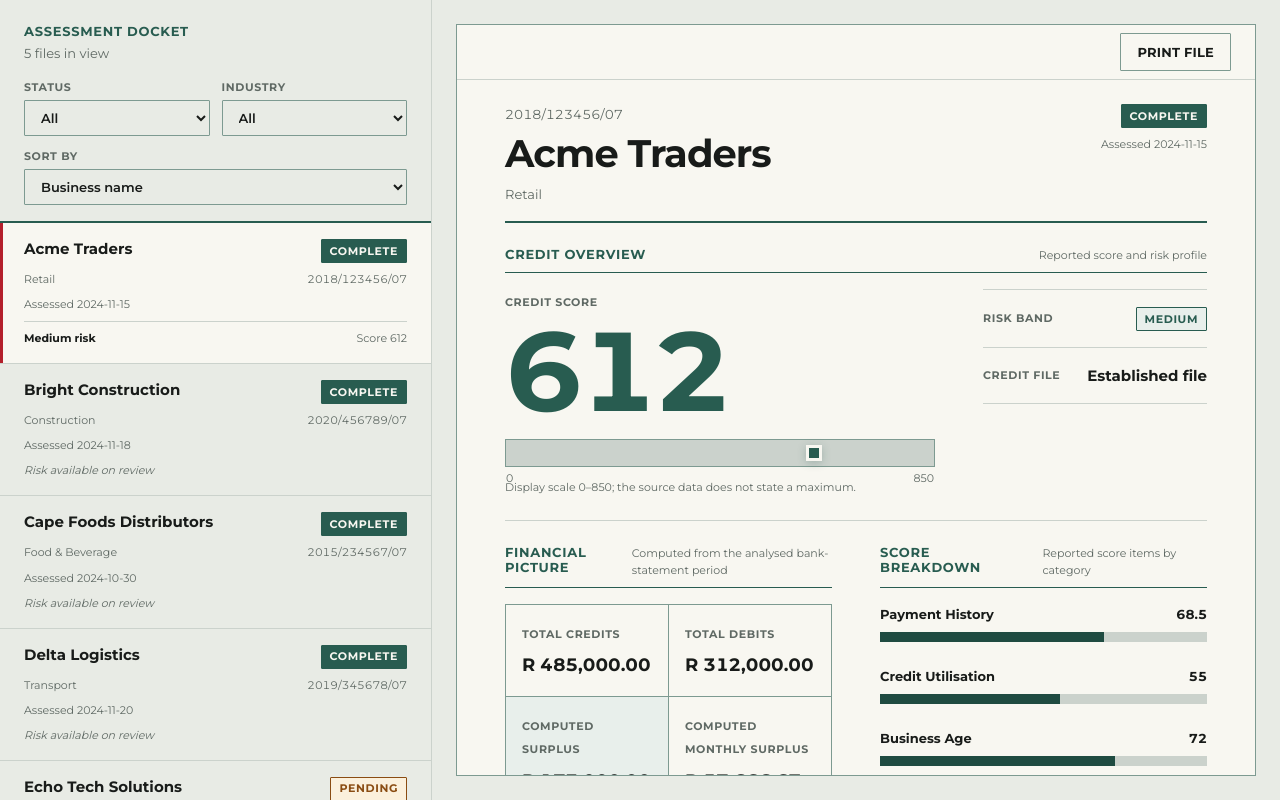
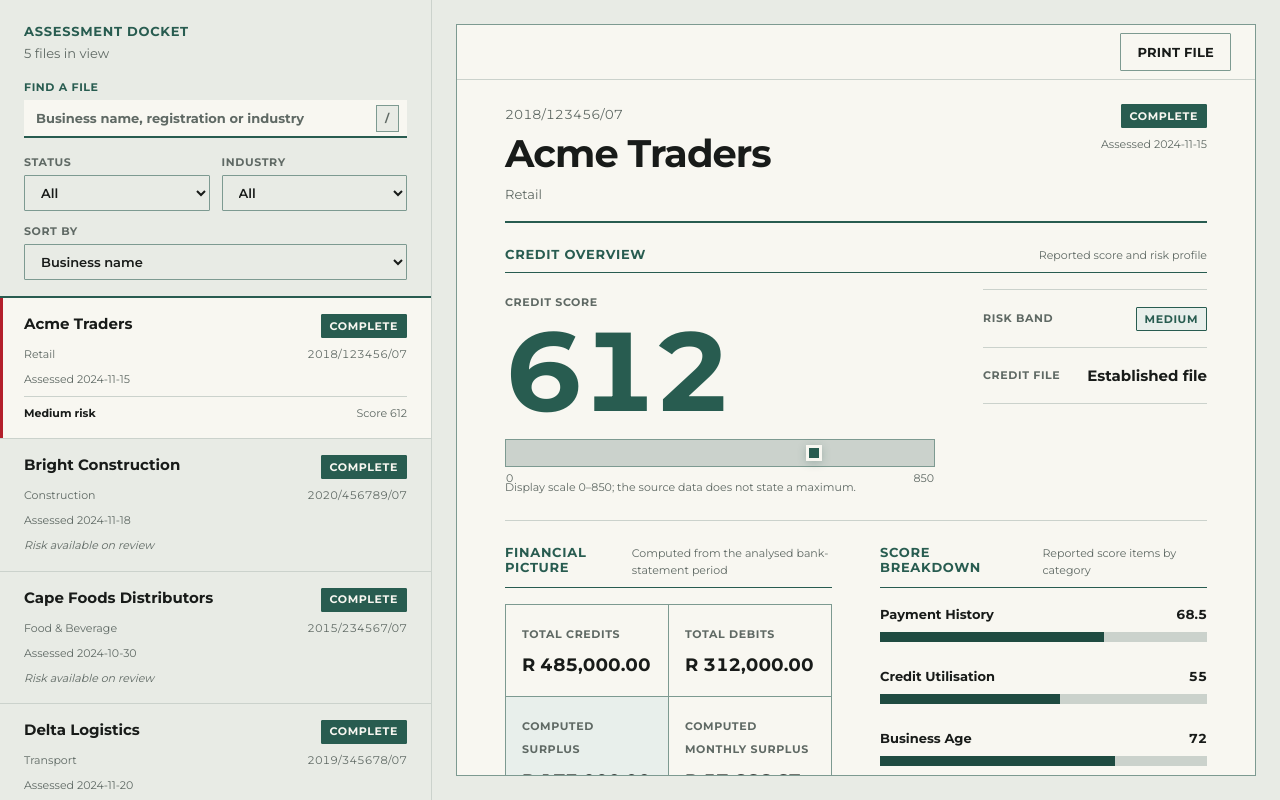
Before and after one commit to peter-kautwima/credit-assessment-dashboard, a React (Vite) app: page / in a window 1280 px wide. Built offline with nearby package versions, Linux system fonts and the light colour scheme; data requests are answered from the project's data file.

Commit message:
feat: add composed docket search
Keep visible filtering immediate while delaying only the polite count announcement. Preserve list focus and make empty results explain exactly what was searched.

```diff
--- a/src/components/Docket.css
+++ b/src/components/Docket.css
@@ -18,6 +18,55 @@
 .docket__header h2,
 .docket__header p {
 	margin: 0;
+}
+
+.docket__search {
+	display: grid;
+	gap: var(--space-1);
+	margin-top: var(--space-4);
+	color: var(--color-navy);
+	font-size: var(--font-size-xs);
+	font-weight: 700;
+	letter-spacing: var(--tracking-label);
+	text-transform: uppercase;
+}
+
+.docket__search-control {
+	display: grid;
+	grid-template-columns: minmax(0, 1fr) auto;
+	align-items: center;
+	border-bottom: 0.125rem solid var(--color-navy);
+	background: var(--color-sheet);
+}
+
+.docket__search input {
+	width: 100%;
+	min-height: var(--control-height);
+	padding: 0 var(--space-3);
+	border: 0;
+	outline: 0;
+	background: transparent;
+	color: var(--color-ink);
+	font-size: var(--font-size-sm);
+	text-transform: none;
+}
+
+.docket__search input::placeholder {
+	color: var(--color-ink-soft);
+	opacity: 1;
+}
+
+.docket__search-control:focus-within {
+	box-shadow: 0 0 0 0.1875rem color-mix(in srgb, var(--color-focus) 35%, transparent);
+}
+
+.docket__search kbd {
+	margin-right: var(--space-2);
+	padding: var(--space-1) var(--space-2);
+	border: 0.0625rem solid var(--color-rule-strong);
+	background: var(--color-paper);
+	color: var(--color-ink-soft);
+	font: inherit;
 }
 
 .docket__header h2 {
@@ -123,6 +172,11 @@
 	font-variant-numeric: tabular-nums;
 }
 
+.docket-row mark {
+	background: var(--color-pending-soft);
+	color: inherit;
+}
+
 .docket-row__risk {
 	display: flex;
 	align-items: baseline;
--- a/src/components/Docket.jsx
+++ b/src/components/Docket.jsx
@@ -1,4 +1,4 @@
-import { useEffect, useMemo, useState } from 'react'
+import { useEffect, useMemo, useRef, useState } from 'react'
 import { StatusBadge } from './ui/StatusBadge'
 import './Docket.css'
 
@@ -12,15 +12,30 @@ const sorters = {
 		left.business.name.localeCompare(right.business.name),
 }
 
-export function filterAndSortDocket(entries, { status, industry, sort }) {
+export function filterAndSortDocket(entries, { query = '', status, industry, sort }) {
 	return entries
+		.filter((entry) => {
+			const normalizedQuery = query.trim().toLocaleLowerCase()
+			if (!normalizedQuery) return true
+			return [entry.business.name, entry.business.registrationNumber, entry.business.industry].some(
+				(value) => value.toLocaleLowerCase().includes(normalizedQuery),
+			)
+		})
 		.filter((entry) => status === 'All' || entry.assessment?.status === status)
 		.filter((entry) => industry === 'All' || entry.business.industry === industry)
 		.toSorted(sorters[sort] ?? sorters.name)
 }
 
 export function Docket({ entries, selectedId, onSelect, onVisibleChange, reportSummaries = {} }) {
-	const [filters, setFilters] = useState({ status: 'All', industry: 'All', sort: 'name' })
+	const [filters, setFilters] = useState({
+		query: '',
+		status: 'All',
+		industry: 'All',
+		sort: 'name',
+	})
+	const [announcedCount, setAnnouncedCount] = useState(entries.length)
+	const searchRef = useRef(null)
+	const restoreListFocusRef = useRef(false)
 
 	const industries = useMemo(
 		() => [...new Set(entries.map((entry) => entry.business.industry))].sort(),
@@ -36,6 +51,36 @@ export function Docket({ entries, selectedId, onSelect, onVisibleChange, reportS
 		onVisibleChange?.(visibleIds)
 	}, [onVisibleChange, visibleIds])
 
+	useEffect(() => {
+		if (!restoreListFocusRef.current) return
+		restoreListFocusRef.current = false
+		const focusId = visibleIds.includes(selectedId) ? selectedId : visibleIds[0]
+		document.querySelector(`[data-business-id="${focusId}"]`)?.focus()
+	}, [selectedId, visibleIds])
+
+	useEffect(() => {
+		const timeout = window.setTimeout(() => setAnnouncedCount(visibleEntries.length), 500)
+		return () => window.clearTimeout(timeout)
+	}, [visibleEntries.length])
+
+	useEffect(() => {
+		function focusSearch(event) {
+			if (event.key !== '/' || event.metaKey || event.ctrlKey || event.altKey) return
+			const target = event.target
+			if (
+				target instanceof HTMLElement &&
+				(target.matches('input, textarea, select') || target.isContentEditable)
+			) {
+				return
+			}
+			event.preventDefault()
+			searchRef.current?.focus()
+		}
+
+		document.addEventListener('keydown', focusSearch)
+		return () => document.removeEventListener('keydown', focusSearch)
+	}, [])
+
 	function updateFilter(event) {
 		const { name, value } = event.target
 		setFilters((current) => {
@@ -46,6 +91,15 @@ export function Docket({ entries, selectedId, onSelect, onVisibleChange, reportS
 			onVisibleChange?.(nextVisibleIds)
 			return nextFilters
 		})
+	}
+
+	function handleSearchKeyDown(event) {
+		if (event.key !== 'Escape') return
+		event.preventDefault()
+		const nextFilters = { ...filters, query: '' }
+		restoreListFocusRef.current = true
+		setFilters(nextFilters)
+		onVisibleChange?.(filterAndSortDocket(entries, nextFilters).map((entry) => entry.business.id))
 	}
 
 	function handleRowKeyDown(event) {
@@ -70,8 +124,27 @@ export function Docket({ entries, selectedId, onSelect, onVisibleChange, reportS
 			<div className="docket__header">
 				<div>
 					<h2 id="docket-title">Assessment docket</h2>
-					<p>{visibleEntries.length} files in view</p>
+					<p>{fileCountLabel(visibleEntries.length)}</p>
 				</div>
+
+				<label className="docket__search">
+					<span>Find a file</span>
+					<span className="docket__search-control">
+						<input
+							ref={searchRef}
+							name="query"
+							type="search"
+							value={filters.query}
+							onChange={updateFilter}
+							onKeyDown={handleSearchKeyDown}
+							placeholder="Business name, registration or industry"
+						/>
+						<kbd>/</kbd>
+					</span>
+				</label>
+				<p className="sr-only" aria-live="polite">
+					{fileCountLabel(announcedCount)}
+				</p>
 
 				<div className="docket__filters">
 					<label>
@@ -119,7 +192,7 @@ export function Docket({ entries, selectedId, onSelect, onVisibleChange, reportS
 									onKeyDown={handleRowKeyDown}
 								>
 									<span className="docket-row__topline">
-										<strong>{business.name}</strong>
+										<strong>{highlightMatch(business.name, filters.query)}</strong>
 										{assessment ? (
 											<StatusBadge status={assessment.status}>{assessment.status}</StatusBadge>
 										) : (
@@ -127,8 +200,8 @@ export function Docket({ entries, selectedId, onSelect, onVisibleChange, reportS
 										)}
 									</span>
 									<span className="docket-row__meta">
-										<span>{business.industry}</span>
-										<span>{business.registrationNumber}</span>
+										<span>{highlightMatch(business.industry, filters.query)}</span>
+										<span>{highlightMatch(business.registrationNumber, filters.query)}</span>
 									</span>
 									{assessment && (
 										<span className="docket-row__date">Assessed {assessment.createdDate}</span>
@@ -151,9 +224,31 @@ export function Docket({ entries, selectedId, onSelect, onVisibleChange, reportS
 						)
 					})
 				) : (
-					<li className="docket__empty">No files match these filters.</li>
+					<li className="docket__empty">
+						{filters.query.trim()
+							? `No file matches '${filters.query.trim()}' by name, reference or industry.`
+							: 'No files match these filters.'}
+					</li>
 				)}
 			</ul>
 		</aside>
 	)
 }
+
+function highlightMatch(value, query) {
+	const normalizedQuery = query.trim().toLocaleLowerCase()
+	if (!normalizedQuery) return value
+	const index = value.toLocaleLowerCase().indexOf(normalizedQuery)
+	if (index === -1) return value
+	return (
+		<>
+			{value.slice(0, index)}
+			<mark>{value.slice(index, index + normalizedQuery.length)}</mark>
+			{value.slice(index + normalizedQuery.length)}
+		</>
+	)
+}
+
+function fileCountLabel(count) {
+	return `${count} ${count === 1 ? 'file' : 'files'} in view`
+}
```
Also changed, not shown: 2 other files (tests, documents, lock files or other folders).
